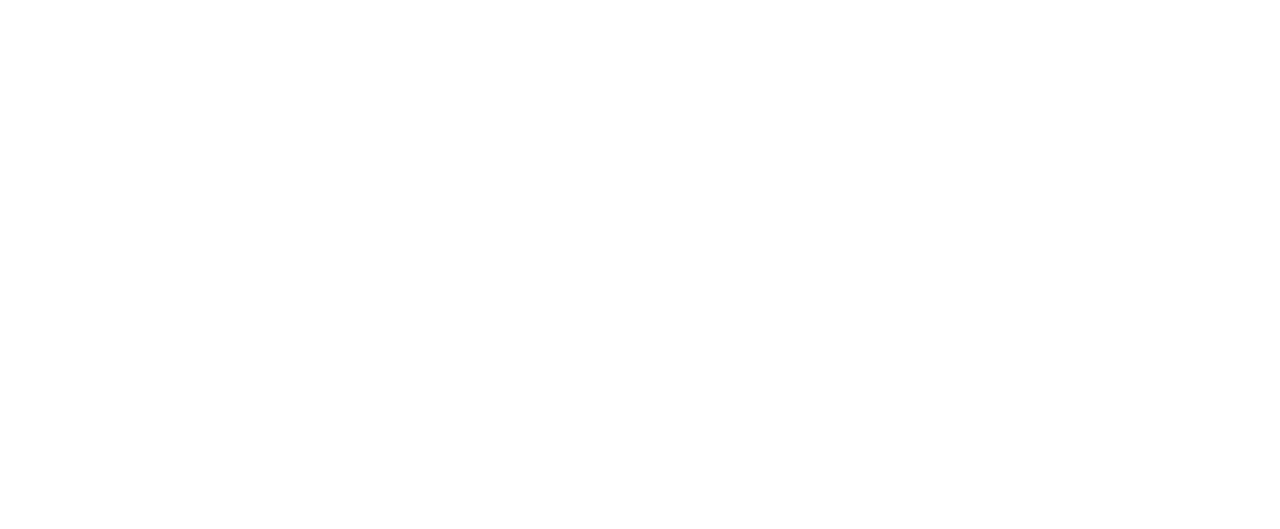
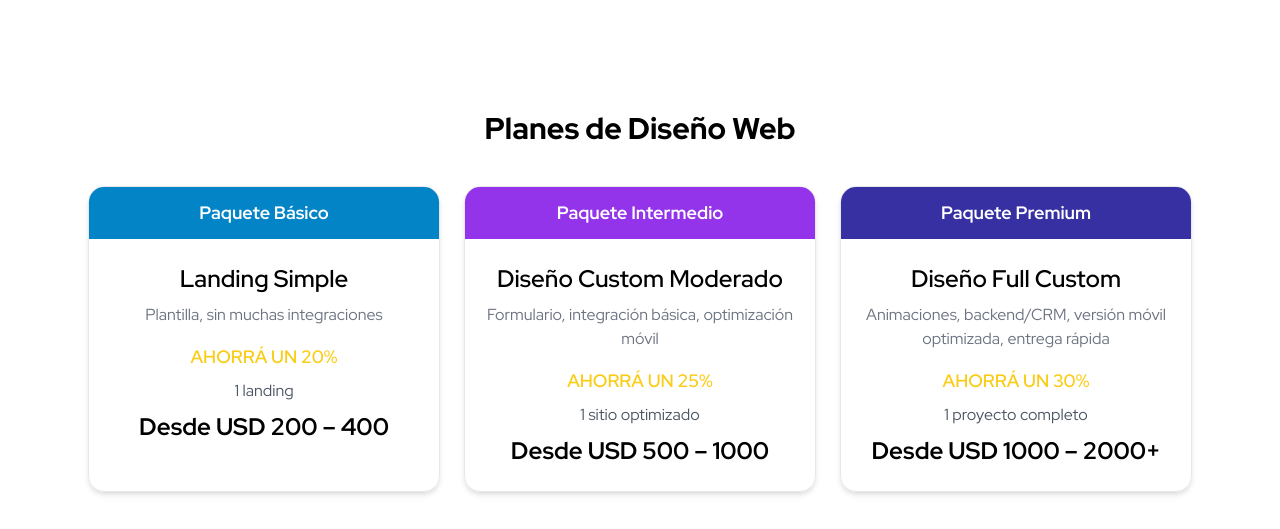
Before and after one commit to Naim-Melita/landing-page, a React (Vite) app: page / in a window 1280 px wide. Shown: the part 2122-2651 px from the top of the page. Before the commit the page ends 2192 px from the top, so only its background shows below. Built offline with nearby package versions, Linux system fonts and the light colour scheme.

Commit message:
planes de diseno web

```diff
--- a/src/App.tsx
+++ b/src/App.tsx
@@ -2,6 +2,7 @@
 import Hero from "./components/Hero";
 import Portfolio from "./components/Porfolio";
 import Testimonials from "./components/WhychooseUs";
+import PricingTable from "./components/PricingTable";
 // import Contact from "./components/Contact";
 
 
@@ -15,7 +16,7 @@
         <Hero />
         <Testimonials />
         <Portfolio />
-
+        <PricingTable />
         {/* <Contact /> */}
       </main>
 
--- /dev/null
+++ b/src/components/PricingTable.tsx
@@ -0,0 +1,56 @@
+
+export default function PlanesDisenoWeb() {
+  return (
+    <div className="bg-white font-[Work_Sans] flex flex-col items-center py-10">
+      <h1 className="text-3xl font-extrabold mb-10">Planes de Diseño Web</h1>
+
+      <div className="grid grid-cols-1 md:grid-cols-3 gap-6 max-w-6xl w-full px-6">
+        {/* Plan Básico */}
+        <div className="border rounded-2xl shadow-md overflow-hidden">
+          <div className="bg-sky-600 text-white text-center py-3 font-bold text-lg relative">
+            Paquete Básico
+          </div>
+          <div className="flex flex-col items-center py-6 px-4 text-center">
+            <div className="text-2xl font-semibold mb-2">Landing Simple</div>
+            <p className="text-gray-500 mb-4">Plantilla, sin muchas integraciones</p>
+            <div className="text-yellow-400 text-lg font-semibold mb-2">AHORRÁ UN 20%</div>
+            <div className="text-gray-600 mb-2">1 landing</div>
+            <div className="text-2xl font-bold">Desde USD 200 – 400</div>
+          </div>
+        </div>
+
+        {/* Plan Intermedio */}
+        <div className="border rounded-2xl shadow-md overflow-hidden">
+          <div className="bg-purple-600 text-white text-center py-3 font-bold text-lg relative">
+            Paquete Intermedio
+          </div>
+          <div className="flex flex-col items-center py-6 px-4 text-center">
+            <div className="text-2xl font-semibold mb-2">Diseño Custom Moderado</div>
+            <p className="text-gray-500 mb-4">
+              Formulario, integración básica, optimización móvil
+            </p>
+            <div className="text-yellow-400 text-lg font-semibold mb-2">AHORRÁ UN 25%</div>
+            <div className="text-gray-600 mb-2">1 sitio optimizado</div>
+            <div className="text-2xl font-bold">Desde USD 500 – 1000</div>
+          </div>
+        </div>
+
+        {/* Plan Premium */}
+        <div className="border rounded-2xl shadow-md overflow-hidden">
+          <div className="bg-indigo-800 text-white text-center py-3 font-bold text-lg relative">
+            Paquete Premium
+          </div>
+          <div className="flex flex-col items-center py-6 px-4 text-center">
+            <div className="text-2xl font-semibold mb-2">Diseño Full Custom</div>
+            <p className="text-gray-500 mb-4">
+              Animaciones, backend/CRM, versión móvil optimizada, entrega rápida
+            </p>
+            <div className="text-yellow-400 text-lg font-semibold mb-2">AHORRÁ UN 30%</div>
+            <div className="text-gray-600 mb-2">1 proyecto completo</div>
+            <div className="text-2xl font-bold">Desde USD 1000 – 2000+</div>
+          </div>
+        </div>
+      </div>
+    </div>
+  );
+}
```
